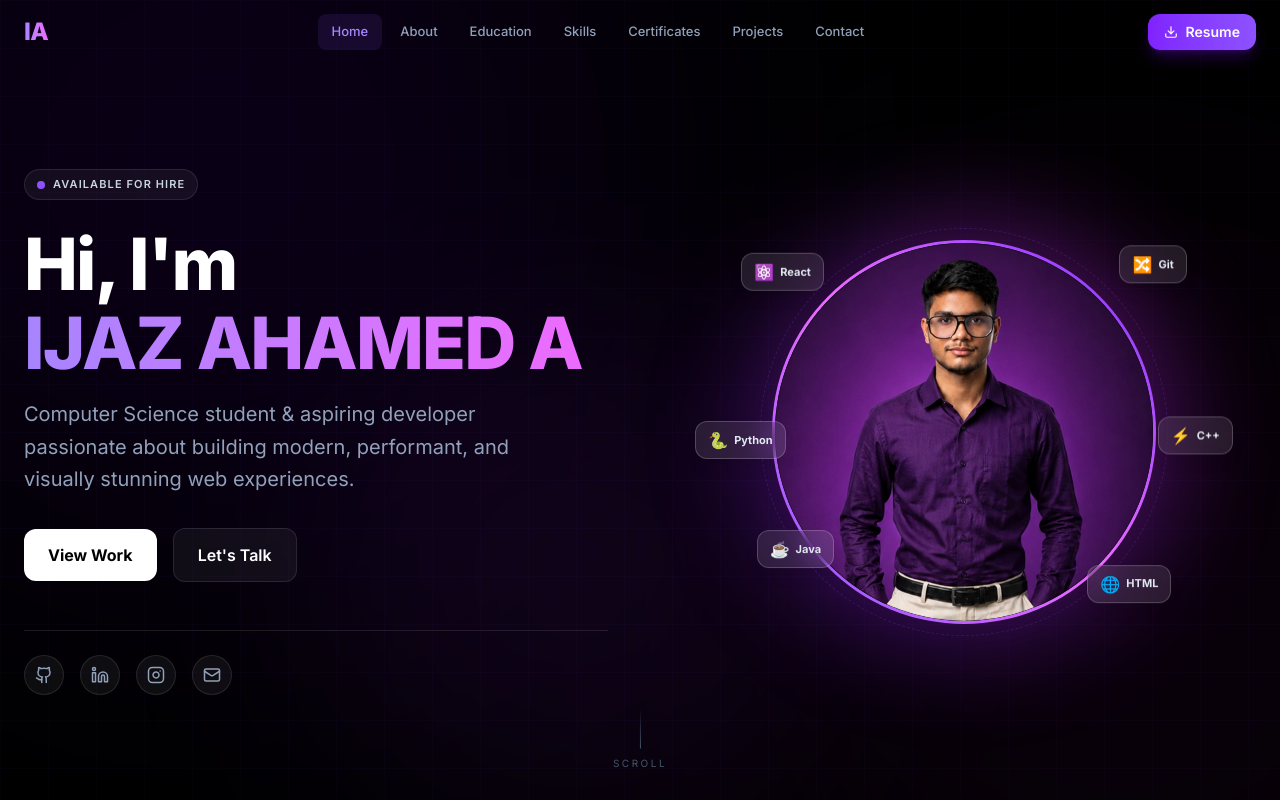
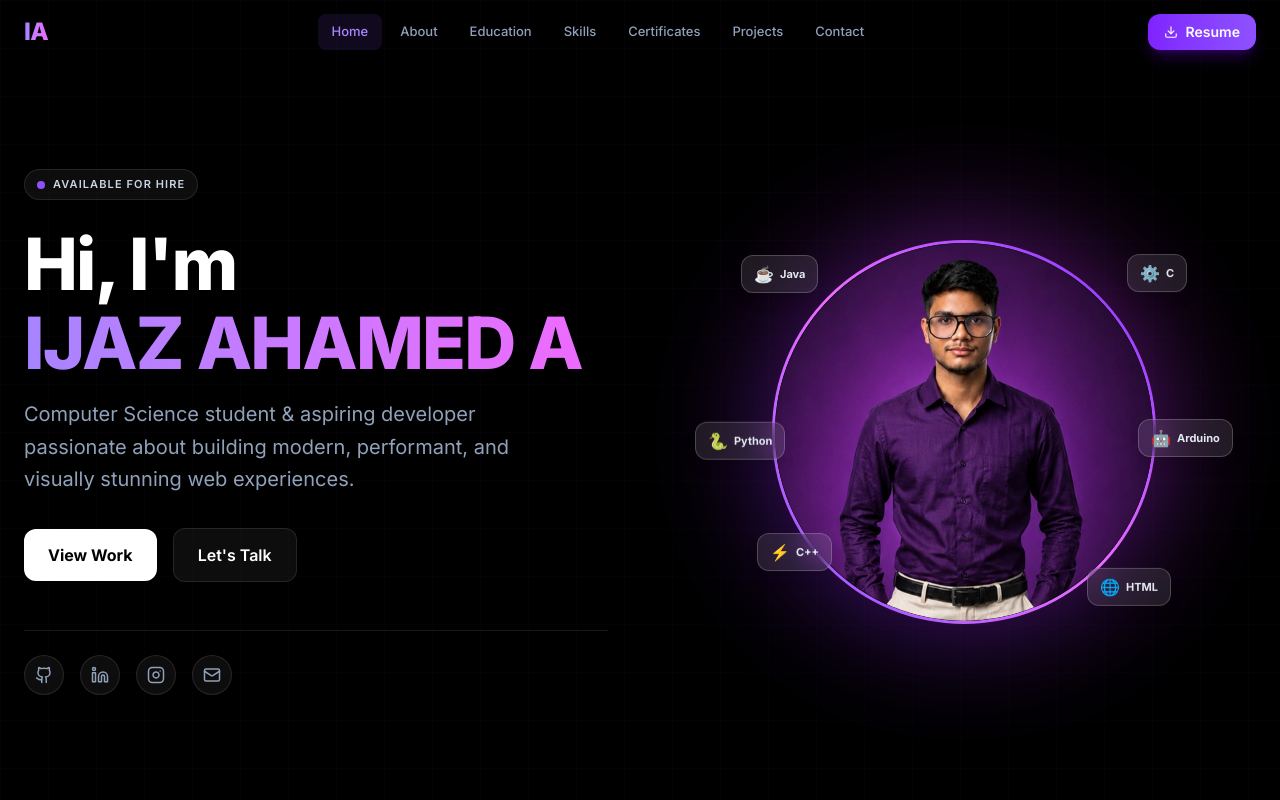
Before and after one commit to ijazAhamed1234/PortFololio, a React (Vite) app: page / in a window 1280 px wide. Shown: the top 800 px of the page. Built offline with nearby package versions, Linux system fonts and the light colour scheme.

Commit message:
Update title and add favicon

```diff
--- a/src/app/App.tsx
+++ b/src/app/App.tsx
@@ -268,12 +268,12 @@ const PROJECTS = [
 ]
 
 const FLOATING_TECH = [
-  { label: "React", emoji: "⚛️", style: { top: "4%", left: "-8%" }, delay: 0 },
-  { label: "Python", emoji: "🐍", style: { top: "48%", left: "-20%" }, delay: 0.5 },
-  { label: "Java", emoji: "☕", style: { bottom: "12%", left: "-4%" }, delay: 1.0 },
-  { label: "Git", emoji: "🔀", style: { top: "4%", right: "-8%" }, delay: 0.3 },
-  { label: "C++", emoji: "⚡", style: { top: "48%", right: "-20%" }, delay: 0.8 },
-  { label: "HTML", emoji: "🌐", style: { bottom: "4%", right: "-4%" }, delay: 0.6 },
+  { label: "Java", emoji: "☕", style: { top: "4%", left: "-8%" }, delay: "0s" },
+  { label: "Python", emoji: "🐍", style: { top: "48%", left: "-20%" }, delay: "0.5s" },
+  { label: "C++", emoji: "⚡", style: { bottom: "12%", left: "-4%" }, delay: "1.0s" },
+  { label: "C", emoji: "⚙️", style: { top: "4%", right: "-8%" }, delay: "0.3s" },
+  { label: "Arduino", emoji: "🤖", style: { top: "48%", right: "-20%" }, delay: "0.8s" },
+  { label: "HTML", emoji: "🌐", style: { bottom: "4%", right: "-4%" }, delay: "0.6s" },
 ]
 
 // ─── Shared Components ───────────────────────────────────────────────────────
@@ -379,25 +379,10 @@ export default function App() {
 
       {/* ── Ambient background ── */}
       <div className="fixed inset-0 pointer-events-none" aria-hidden>
-        {/* Static background for mobile for better performance */}
-        <div className="absolute inset-0 bg-[radial-gradient(ellipse_at_top_left,_var(--tw-gradient-stops))] from-violet-900/20 via-black to-black md:hidden" />
-        <div className="absolute inset-0 bg-[radial-gradient(ellipse_at_bottom_right,_var(--tw-gradient-stops))] from-purple-900/20 via-transparent to-transparent md:hidden" />
+        {/* Static background optimized for all platforms */}
+        <div className="absolute inset-0 bg-[radial-gradient(ellipse_at_top_left,_var(--tw-gradient-stops))] from-violet-900/20 via-black to-black" />
+        <div className="absolute inset-0 bg-[radial-gradient(ellipse_at_bottom_right,_var(--tw-gradient-stops))] from-purple-900/20 via-transparent to-transparent" />
 
-        <motion.div
-          animate={{ scale: [1, 1.2, 1], opacity: [0.3, 0.5, 0.3], x: [0, 30, 0], y: [0, -30, 0] }}
-          transition={{ duration: 12, repeat: Infinity, ease: "easeInOut" }}
-          className="absolute -top-40 -left-40 w-[700px] h-[700px] rounded-full bg-violet-700/20 blur-[130px] hidden md:block"
-        />
-        <motion.div
-          animate={{ scale: [1, 1.3, 1], opacity: [0.2, 0.4, 0.2], x: [0, -40, 0], y: [0, 40, 0] }}
-          transition={{ duration: 15, repeat: Infinity, ease: "easeInOut" }}
-          className="absolute top-1/3 -right-40 w-[560px] h-[560px] rounded-full bg-fuchsia-500/12 blur-[110px] hidden md:block"
-        />
-        <motion.div
-          animate={{ scale: [1, 1.1, 1], opacity: [0.3, 0.6, 0.3], x: [0, 20, 0], y: [0, 20, 0] }}
-          transition={{ duration: 10, repeat: Infinity, ease: "easeInOut" }}
-          className="absolute bottom-0 left-1/4 w-[480px] h-[480px] rounded-full bg-purple-900/30 blur-[100px] hidden md:block"
-        />
         {/* Grid pattern */}
         <div
           className="absolute inset-0 opacity-40"
@@ -564,43 +549,20 @@ export default function App() {
                 </div>
               </div>
 
-              {/* Rotating dashed ring */}
-              <div
-                className="absolute inset-[-12px] rounded-full border border-dashed border-violet-500/20 hidden md:block"
-                style={{ animation: "spin 20s linear infinite" }}
-              />
-
-              {/* Floating tech badges */}
-              {FLOATING_TECH.map((t, i) => (
-                <motion.div
+              {/* Floating tech badges - CSS optimized */}
+              {FLOATING_TECH.map((t) => (
+                <div
                   key={t.label}
-                  className="absolute hidden md:flex items-center gap-1.5 px-3 py-1.5 rounded-xl backdrop-blur-md bg-white/10 border border-white/20 text-[11px] font-bold text-slate-200 shadow-lg whitespace-nowrap"
-                  style={t.style}
-                  animate={{ y: [0, -10, 0] }}
-                  transition={{
-                    duration: 3.2 + i * 0.35,
-                    repeat: Infinity,
-                    ease: "easeInOut",
-                    delay: t.delay,
-                  }}
+                  className="absolute flex items-center gap-1 sm:gap-1.5 px-2 py-1 sm:px-3 sm:py-1.5 rounded-xl backdrop-blur-md bg-white/10 border border-white/20 text-[9px] sm:text-[11px] font-bold text-slate-200 shadow-lg whitespace-nowrap floating-badge"
+                  style={{ ...t.style, animationDelay: t.delay }}
                 >
-                  <span className="text-base">{t.emoji}</span>
+                  <span className="text-sm sm:text-base">{t.emoji}</span>
                   {t.label}
-                </motion.div>
+                </div>
               ))}
             </div>
           </motion.div>
         </div>
-
-        {/* Scroll cue */}
-        <motion.div
-          className="absolute bottom-8 left-1/2 -translate-x-1/2 hidden md:flex flex-col items-center gap-2 text-slate-600"
-          animate={{ y: [0, 8, 0] }}
-          transition={{ duration: 2.2, repeat: Infinity }}
-        >
-          <div className="w-px h-10 bg-gradient-to-b from-transparent to-slate-600" />
-          <span className="text-[10px] tracking-[0.25em] uppercase">Scroll</span>
-        </motion.div>
       </section>
 
       {/* ══════════════════════════════════════════════════════
@@ -1100,9 +1062,15 @@ export default function App() {
         )}
       </AnimatePresence>
 
-      {/* Spin keyframe */}
       <style>{`
-        @keyframes spin { to { transform: rotate(360deg); } }
+        @keyframes float-badge {
+          0%, 100% { transform: translateY(0); }
+          50% { transform: translateY(-10px); }
+        }
+        .floating-badge {
+          animation: float-badge 3.5s ease-in-out infinite;
+          will-change: transform;
+        }
       `}</style>
     </div>
   )
```
Also changed, not shown: index.html (+2 -1 lines).
